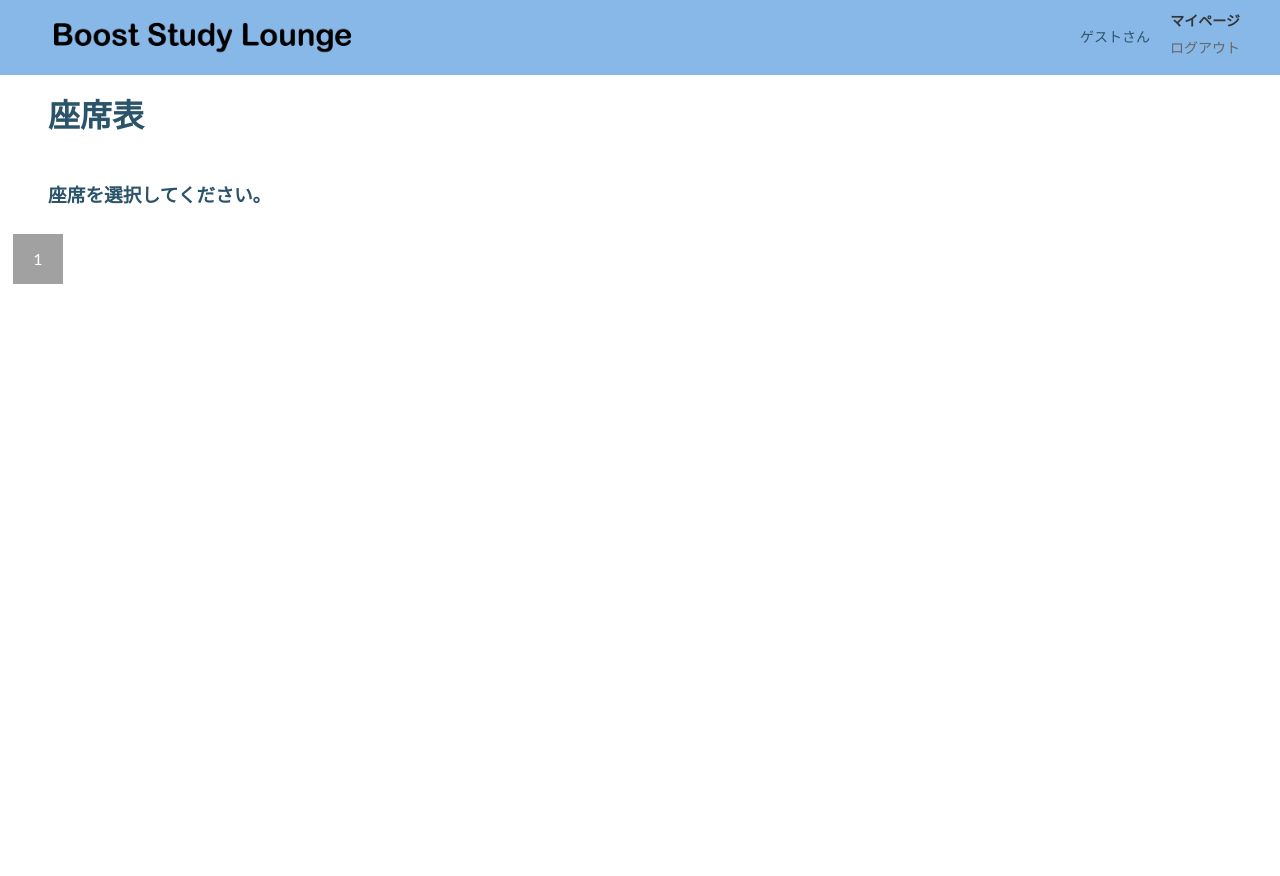
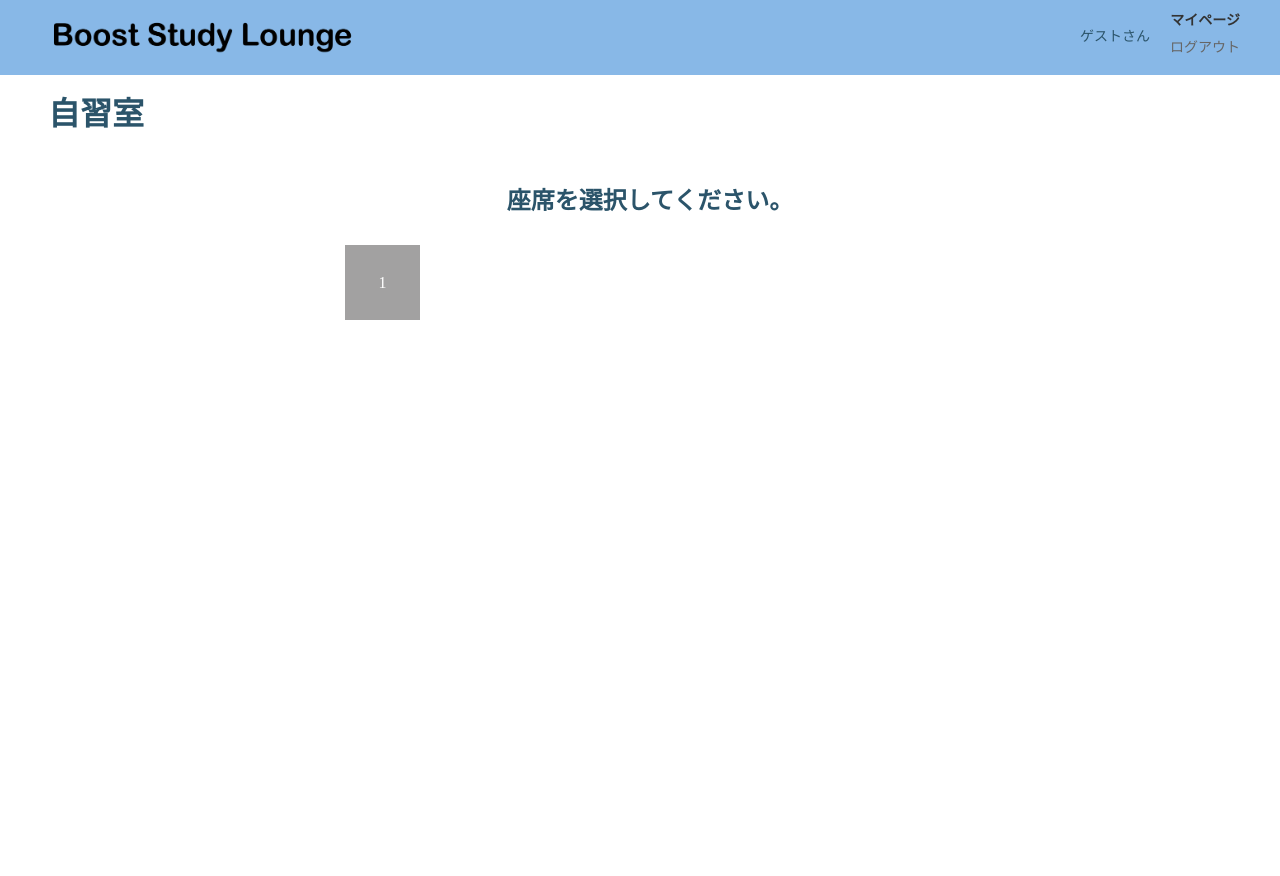
Before and after one commit to Koharu0212/BoostStudyLounge, a Node server app: template views/room.ejs in a window 1280 px wide. Run offline with Node 20, Linux system fonts and the light colour scheme; the template is opened without the code that fills it: most values are stand-ins (such as "Sample title", 1, 10 or a date in 2020).

Commit message:
計測ページのCSSを変更

```diff
--- a/public/css/stylesheet.css
+++ b/public/css/stylesheet.css
@@ -5,7 +5,7 @@ body {
     line-height: 1.6;
     display: flex;
     flex-direction: column;
-    font-family: Lato, "Hiragino Maru Gothic Pro", "Meiryo UI", Meiryo, "MS PGothic", sans-serif;
+    font-family: "Hiragino Maru Gothic Pro";
   }
 
 .errors {
@@ -98,20 +98,30 @@ header {
     padding-top: 60px; /* ヘッダーの高さに応じて調整 */
   }
 
+#seat-container {
+    display: flex;
+    flex-direction: column;
+    align-items: center;
+}
 
-#seat-container {  /* id="seat-container"の場合適用される */
+#seat-container h3 {
+    margin-bottom: 30px; /* h3タグと座席グリッドの間隔を調整 */
+}
+
+#seats-grid {
     display: grid;
-    grid-template-columns: repeat(5, 1fr);
-    gap: 10px;
+    grid-template-columns: repeat(5, 80px);
+    gap: 50px;
+    justify-content: center;
 }
 
 .seat {
-    width: 50px;
-    height: 50px;
+    width: 75px;
+    height: 75px;
     margin: 5px;
     display: inline-block;
     text-align: center;
-    line-height: 50px;
+    line-height: 75px;
     cursor: pointer;
 }
 
@@ -120,7 +130,7 @@ header {
     color: white;
 }
 
-.seat.reserved {
+.seat.unavailable {
     background-color: rgb(162, 161, 161);
     color: white;
 }
--- a/views/room.ejs
+++ b/views/room.ejs
@@ -1,5 +1,5 @@
 <!DOCTYPE html>
-<html lang="en">
+<html lang="jp">
 <head>
     <meta charset="UTF-8">
     <meta name="viewport" content="width=device-width, initial-scale=1.0">
@@ -9,25 +9,29 @@
 </head>
 <body>
     <%- include('header'); %>
-    <h1>座席表</h1>
-    <h3>座席を選択してください。</h3>
+    <h1>自習室</h1>
     <div id="seat-container">
+        <h2>座席を選択してください。</h2>
+        <div id="seats-grid">
             <% seats.forEach((seat) => { %>
                 <% if(seat.user_id === 0){ %>
                     <div class="seat available" data-seat-number="<%=seat.seat_number%>"><%=seat.seat_number%></div>
                 <% } else { %>
-                <div class="seat reserved" data-seat-number="<%=seat.seat_number%>"><%=seat.seat_number%></div>
+                    <div class="seat unavailable" data-seat-number="<%=seat.seat_number%>"><%=seat.seat_number%></div>
                 <% } %>
             <% }) %>
         </div>
+    </div>
     <div id="study-container" style="display: none;">
-        <h2>Study Session</h2>
-        <label for="study-content">Study Content:</label>
+        <h2>勉強内容と時間を記録してください。</h2>
+        <div class="study-content">
+            勉強内容
             <input type="text" id="study-content" />
+        </div>
         <div id="stopwatch">
-            <span id="time">00:00:00</span>
-            <button id="start">Start</button>
-            <button id="stop" disabled>Stop</button>
+            <p id="time">00:00:00</p>
+            <button id="start">計測を開始</button>
+            <button id="stop" disabled>測定を記録</button>
         </div>
     </div>
     <script src="/js/room_script.js"></script>
```
Also changed, not shown: other parts of public/css/stylesheet.css (+80 -10 lines), views/header.ejs (indentation only). Lines whose indentation alone changed are shown as unchanged.
